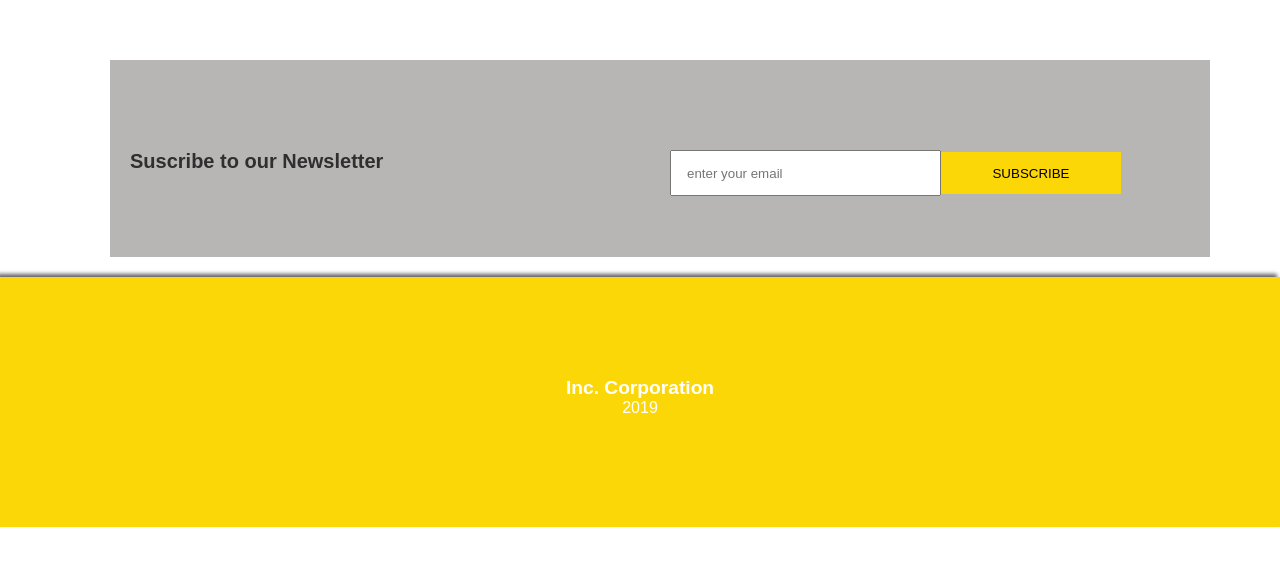
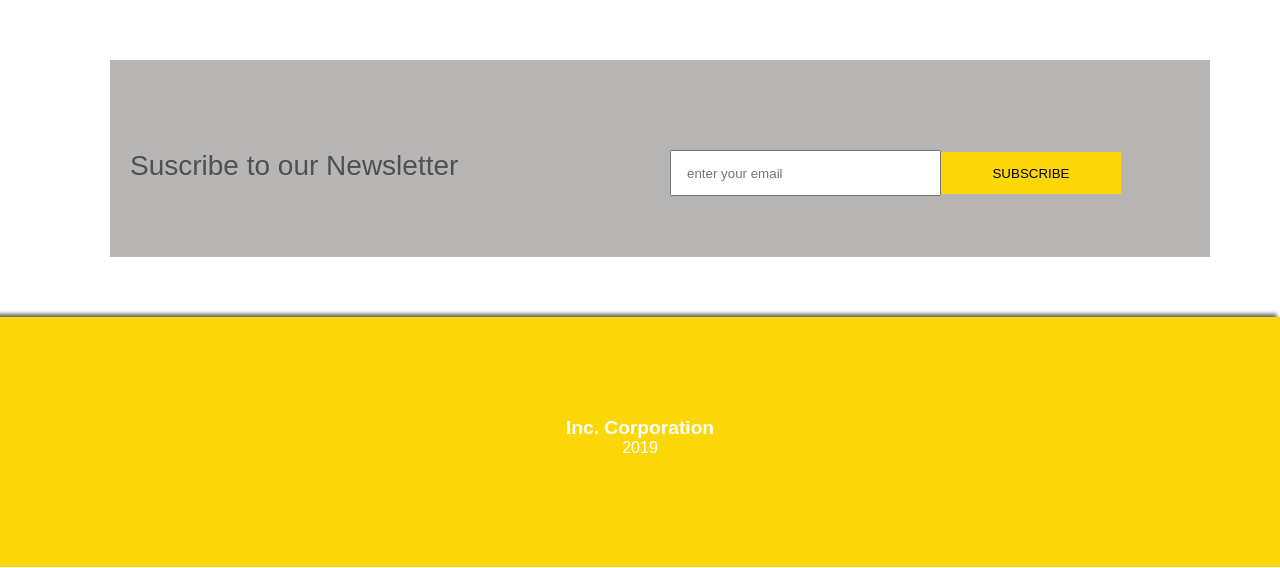
Before and after one commit to katrinkattt/react-app-yellow, a React (Create React App) app in the folder app-lending/yell-app/: page / in a window 1280 px wide. Shown: the part 3544-4112 px from the top of the page. Before the commit the page ends 4072 px from the top, so only its background shows below. Built offline with nearby package versions, Linux system fonts and the light colour scheme.

Commit message:
Update index.css

```diff
--- a/app-lending/yell-app/src/index.css
+++ b/app-lending/yell-app/src/index.css
@@ -295,6 +295,7 @@ a:hover span {
   display: flex;
   justify-content: center;
   padding: 20px;
+  margin-bottom: 40px;
 }
 .feed__block{
   height: 197px;
@@ -304,9 +305,9 @@ a:hover span {
 }
 .title__feed{
   margin: 90px 0 0 20px;
-  font-size: 20px;
-  font-weight: bold;
-  color: #2f2f2f;
+  font-size: 28px;
+  font-weight: 400;
+  color: #505050;
   width: 50%;
 }
 .feedback__inputs{
```
